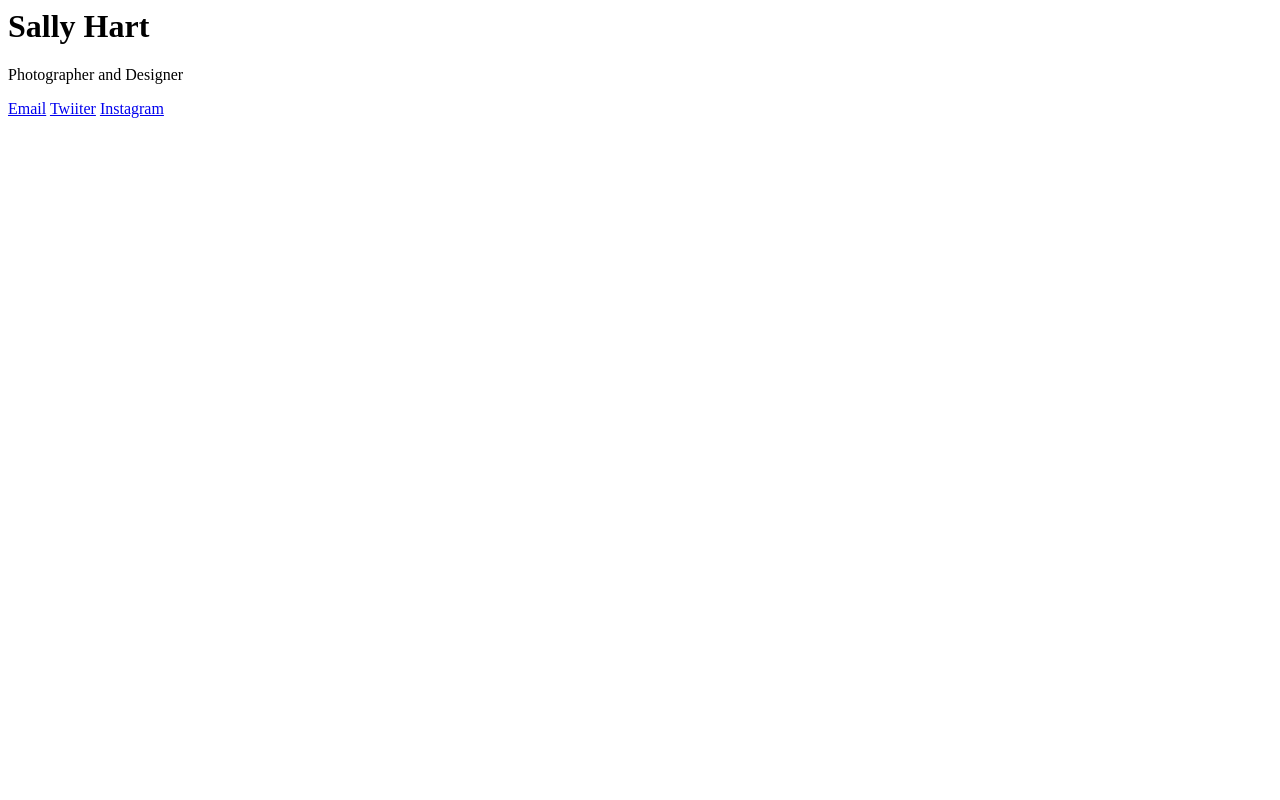
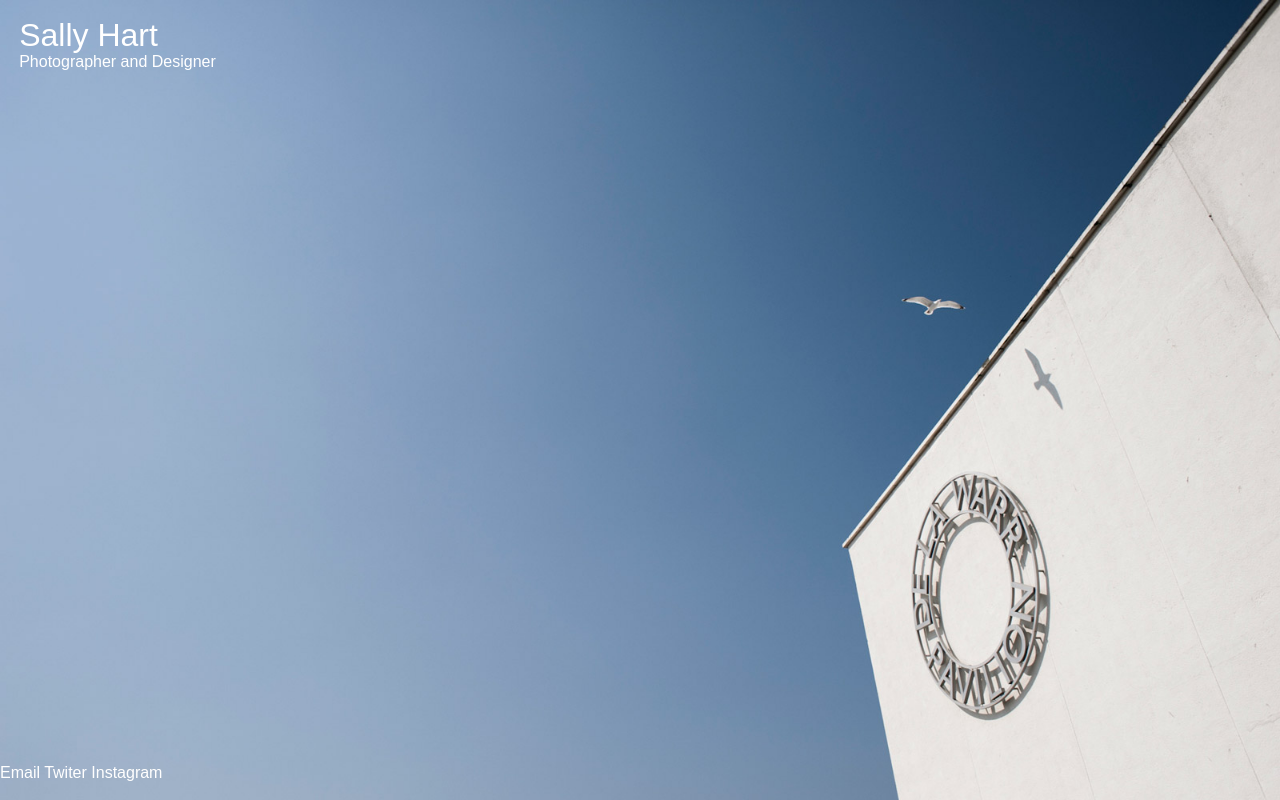
Before and after one commit to CatRadin/Sally-Hart-Photography-portfolo, a plain HTML site: page index.html in a window 1280 px wide. Drawn offline with Linux system fonts and the light colour scheme.

Commit message:
adding some styling

```diff
--- a/index.html
+++ b/index.html
@@ -1,3 +1,10 @@
+<!DOCTYPE html>
+
+<head>
+<link rel="stylesheet" href="styles.css">
+</head>
+
+<body>
 <header>
 
     <h1> Sally Hart </h1>
@@ -5,12 +12,13 @@
 
 </header>
 
+
 <section>
 
 </section>
-
 <footer>
     <a href='#'>Email</a>
-    <a href='#'>Twiiter</a>
+    <a href='#'>Twiter</a>
     <a href='#'>Instagram</a>
 </footer>
+</body>
--- a/styles.css
+++ b/styles.css
@@ -1,4 +1,92 @@
+/* http://meyerweb.com/eric/tools/css/reset/
+   v2.0 | 20110126
+   License: none (public domain)
+*/
+
+html, body, div, span, applet, object, iframe,
+h1, h2, h3, h4, h5, h6, p, blockquote, pre,
+a, abbr, acronym, address, big, cite, code,
+del, dfn, em, img, ins, kbd, q, s, samp,
+small, strike, strong, sub, sup, tt, var,
+b, u, i, center,
+dl, dt, dd, ol, ul, li,
+fieldset, form, label, legend,
+table, caption, tbody, tfoot, thead, tr, th, td,
+article, aside, canvas, details, embed,
+figure, figcaption, footer, header, hgroup,
+menu, nav, output, ruby, section, summary,
+time, mark, audio, video {
+	margin: 0;
+	padding: 0;
+	border: 0;
+	font-size: 100%;
+	font: inherit;
+	vertical-align: baseline;
+}
+/* HTML5 display-role reset for older browsers */
+article, aside, details, figcaption, figure,
+footer, header, hgroup, menu, nav, section {
+	display: block;
+}
 body {
+	line-height: 1;
+}
+ol, ul {
+	list-style: none;
+}
+blockquote, q {
+	quotes: none;
+}
+blockquote:before, blockquote:after,
+q:before, q:after {
+	content: '';
+	content: none;
+}
+table {
+	border-collapse: collapse;
+	border-spacing: 0;
+}
+
+                                        /* CSS */
+body {
+
     font-family: Arial, Helvetica, sans-serif;
     font-size: 1rem;
+    background-color: #004d9d;
+    color:#fff;
 }
+section {
+    height: 100vh;
+    background-image: url('/assets/sally_1.jpg');
+    background-size: cover;
+}
+
+
+a{
+    color:#fff;
+    text-decoration: none;
+
+
+
+}
+
+header {
+    position: fixed;
+    top: 1.2rem;
+    left: 1.2rem;
+}
+
+footer {
+    position: fixed;
+    bottom: 1.2rem;
+    left: l.2rem;
+}
+
+h1 {
+   font-size: 2rem;
+   margin-bottom: 0.2rem;
+}
+
+header h1 {
+    margin-right: 0.5rem;
+}
```
